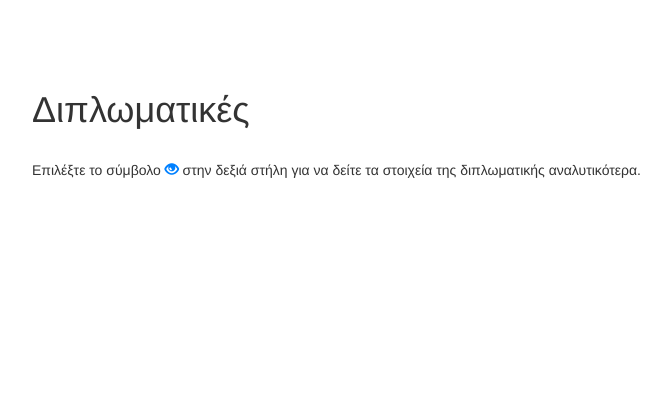
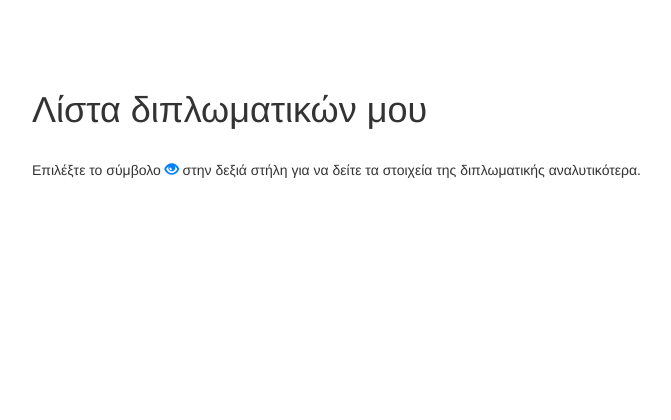
Before and after one commit to GeorgeLinardis/aegeanThesis, a Yii app: template views/student/my-master-theses.php in a window 1280 px wide. Shown: the top 420 px of the page, without its empty margins (38-709 px from the left). Run offline with PHP 8.4 and a stand-in for Yii, Linux system fonts and the light colour scheme; the template is opened without the code that fills it, so the values that code supplies are empty; some libraries are stand-ins or nearby versions.

Commit message:
changed pages title to add more clarity for the uses

```diff
--- a/views/student/my-master-theses.php
+++ b/views/student/my-master-theses.php
@@ -8,7 +8,7 @@ use app\CustomHelpers\UserHelpers;
 /* @var $searchModel app\models\ThesisSearch */
 /* @var $dataProvider yii\data\ActiveDataProvider */
 
-$this->title = 'Διπλωματικές';
+$this->title = 'Λίστα διπλωματικών μου';
 ?>
 <div class="thesis-index">
     <h1><?= Html::encode($this->title) ?></h1><br>
--- a/views/thesis/index.php
+++ b/views/thesis/index.php
@@ -8,7 +8,7 @@ use app\CustomHelpers\UserHelpers;
 /* @var $searchModel app\models\ThesisSearch */
 /* @var $dataProvider yii\data\ActiveDataProvider */
 
-$this->title = 'Διπλωματικές';
+$this->title = 'Διπλωματικές Πανεπιστημίου';
 ?>
 <div class="thesis-index">
 
```
